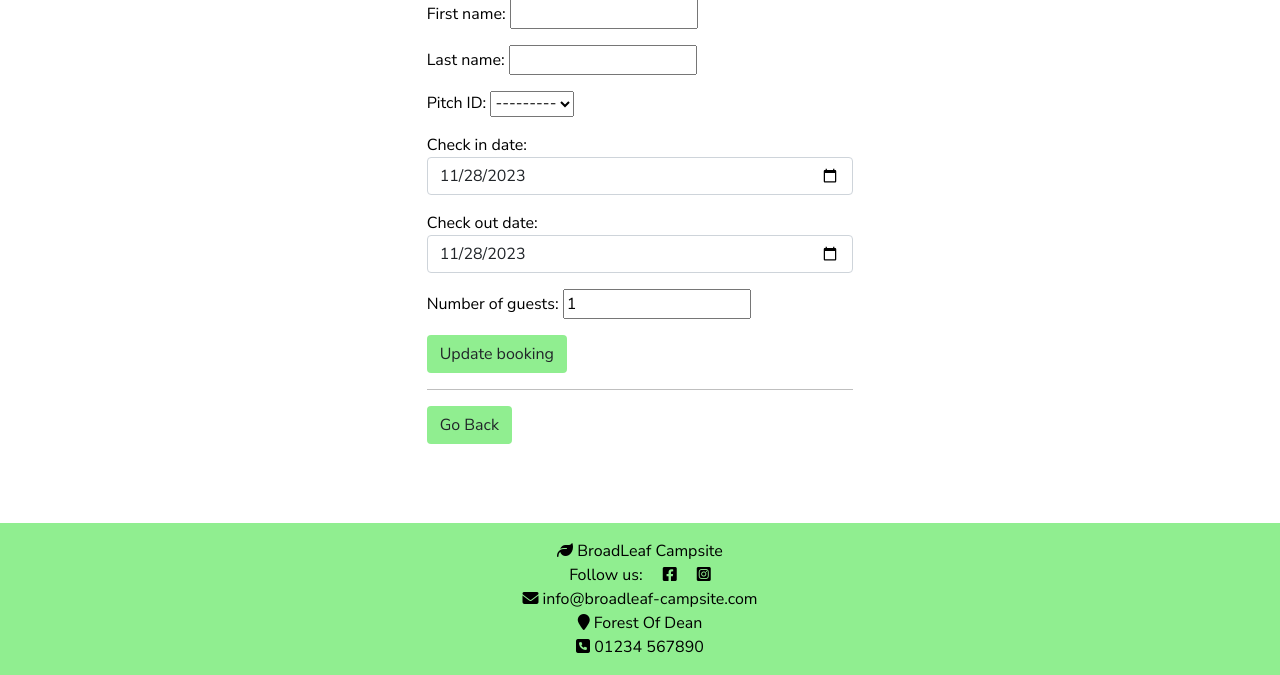
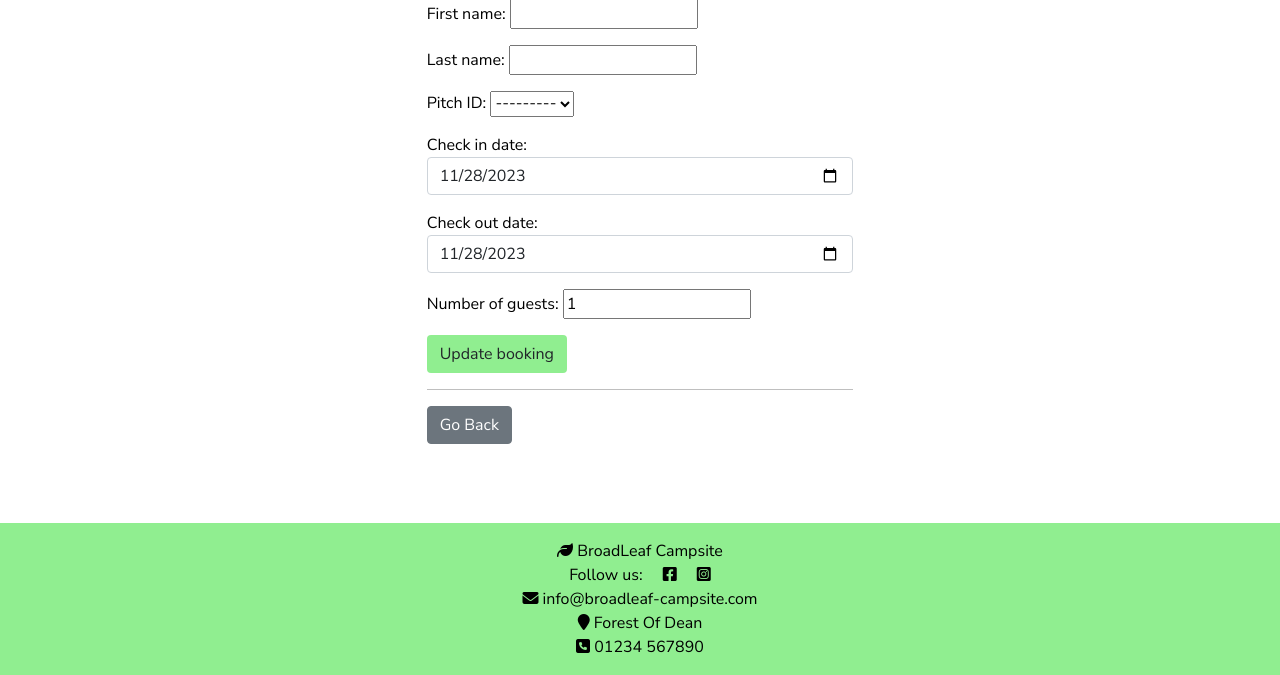
Before and after one commit to TR94/broadleaf-campsite, a Django app: template templates/edit_booking.html in a window 1280 px wide. Shown: the part 125-800 px from the top of the page. Run offline with Django 3.2, Linux system fonts and the light colour scheme; the template is opened without the code that fills it: values that come from a table or form of the project are taken from there, others are empty; some libraries are stand-ins or nearby versions.

Commit message:
Update to indentation error on edit_booking in views.py

```diff
--- a/booking/views.py
+++ b/booking/views.py
@@ -107,7 +107,7 @@ def edit_booking(request, booking_id):
             form.save()
             messages.success(
                 request, f"Your booking for a {pitch_ID.pitch_type}, Pitch Number: {pitch_ID} has been made successfully.")
-            return redirect('view_booking')
+        return redirect('view_booking')
 
     form = BookingForm(instance=booking)
     context = {
--- a/templates/edit_booking.html
+++ b/templates/edit_booking.html
@@ -12,7 +12,7 @@
                 <p>
                     <button class="btn btn-green" type="submit" role="button">Update booking</button>
                 <hr>
-                <a class="btn btn-green" href="{% url 'view_booking' %}" role="button">Go Back</a>
+                <a class="btn btn-secondary" href="{% url 'view_booking' %}" role="button">Go Back</a>
                 </p>
             </form>
         </div>
```
